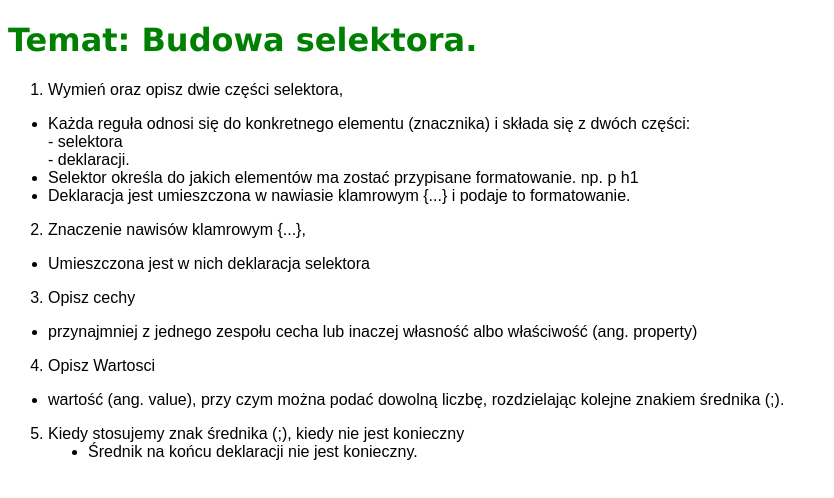
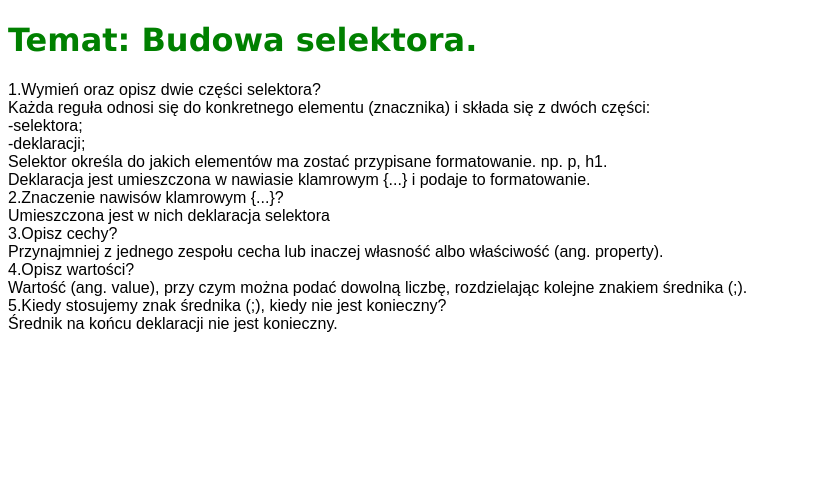
Before and after one commit to Jachu2/CSS_zadania, a plain HTML site: page buci_z10.html in a window 1280 px wide. Shown: the whole page, without its empty margins (0-834 px from the left). Drawn offline with Linux system fonts and the light colour scheme.

Commit message:
Update buci_z10.html

```diff
--- a/buci_z10.html
+++ b/buci_z10.html
@@ -7,43 +7,22 @@
 <body>
     <h1><font color="green" face="Verdana">Temat: Budowa selektora. </font></h1>
       <font face="Arial">
-  <OL TYPE=n START=1>
-<LI> Wymień oraz opisz dwie części selektora,
-  </OL>
-   <UL TYPE=Disc>
-<LI>Każda reguła odnosi się do konkretnego elementu (znacznika) i składa się z dwóch części:<br>
-- selektora <br>
-- deklaracji. <br>
-<LI>Selektor określa do jakich elementów ma zostać przypisane formatowanie. np. p h1<br>
-<LI>Deklaracja jest umieszczona w nawiasie klamrowym {...} i podaje to formatowanie. <br>
-  </UL>
-      <OL TYPE=n START=2>
-<LI> Znaczenie nawisów klamrowym {...},
-    </OL>
-   <UL TYPE=Disc>
-<LI> Umieszczona jest w nich deklaracja selektora
-  </UL>
-      <OL TYPE=n START=3>
-<LI>Opisz cechy
-    </OL>
-   <UL TYPE=Disc>
-<LI>  przynajmniej z jednego zespołu cecha lub inaczej własność albo właściwość (ang.
-property)
-            </UL>
-
-               <OL TYPE=n START=4>
-<LI>Opisz Wartosci
-      </OL>
-   <UL TYPE=Disc>
-         <LI> wartość (ang. value), przy czym można podać dowolną liczbę, rozdzielając kolejne
-znakiem średnika (;).
-            </UL>
-      <OL TYPE=n START=5>
-<LI>Kiedy stosujemy znak średnika (;), kiedy nie jest konieczny
-      </UL>
-   <UL TYPE=Disc>
-<LI> Średnik na końcu deklaracji nie jest konieczny.
-</OL>
-         </font>
+  1.Wymień oraz opisz dwie części selektora?
+ <br>Każda reguła odnosi się do konkretnego elementu (znacznika) i składa się z dwóch części:<br>
+-selektora;<br>
+-deklaracji;<br>
+Selektor określa do jakich elementów ma zostać przypisane formatowanie. np. p, h1.<br>
+Deklaracja jest umieszczona w nawiasie klamrowym {...} i podaje to formatowanie.<br>
+ 2.Znaczenie nawisów klamrowym {...}?<br>
+  Umieszczona jest w nich deklaracja selektora <br>
+3.Opisz cechy?<br>
+Przynajmniej z jednego zespołu cecha lub inaczej własność albo właściwość (ang.
+property).<br>
+ 4.Opisz wartości? <br>
+Wartość (ang. value), przy czym można podać dowolną liczbę, rozdzielając kolejne
+znakiem średnika (;). <br>
+5.Kiedy stosujemy znak średnika (;), kiedy nie jest konieczny?<br>
+Średnik na końcu deklaracji nie jest konieczny.<br>
+</font>
   </body>
 </html>
```
